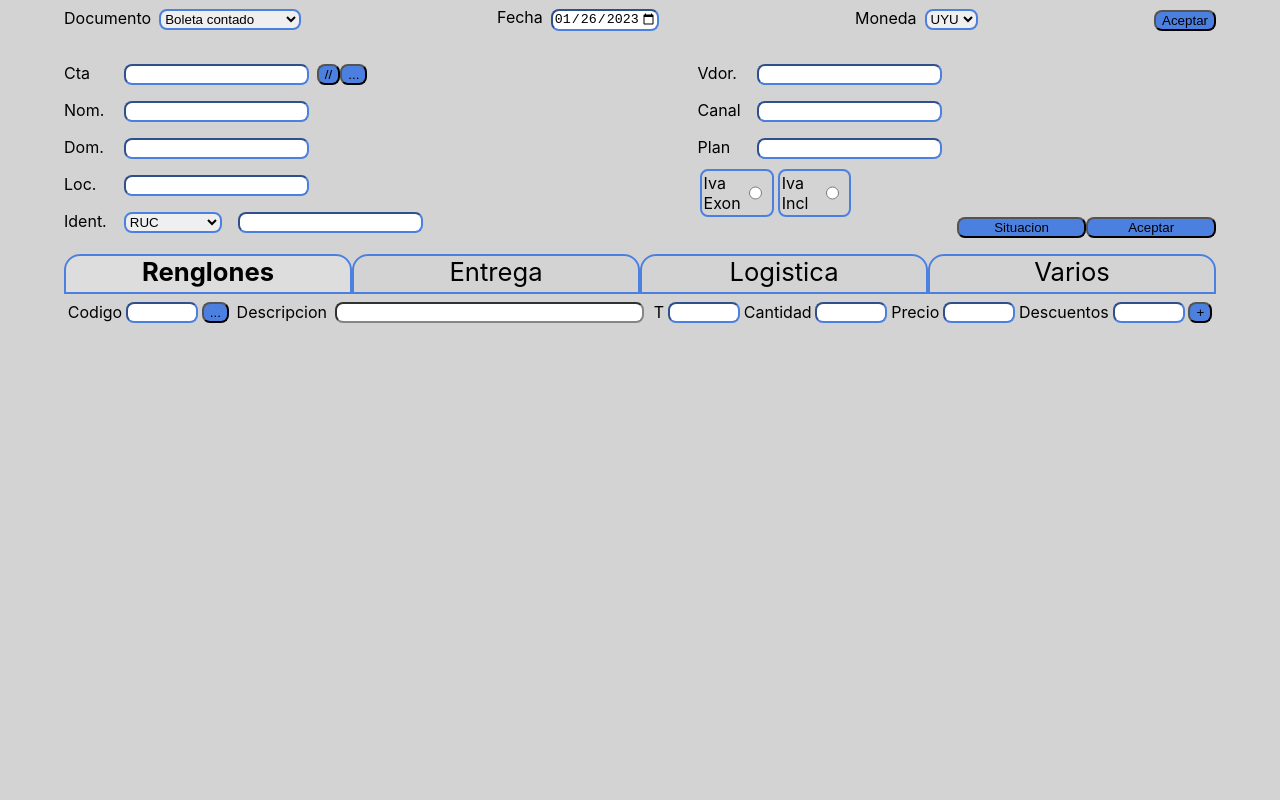
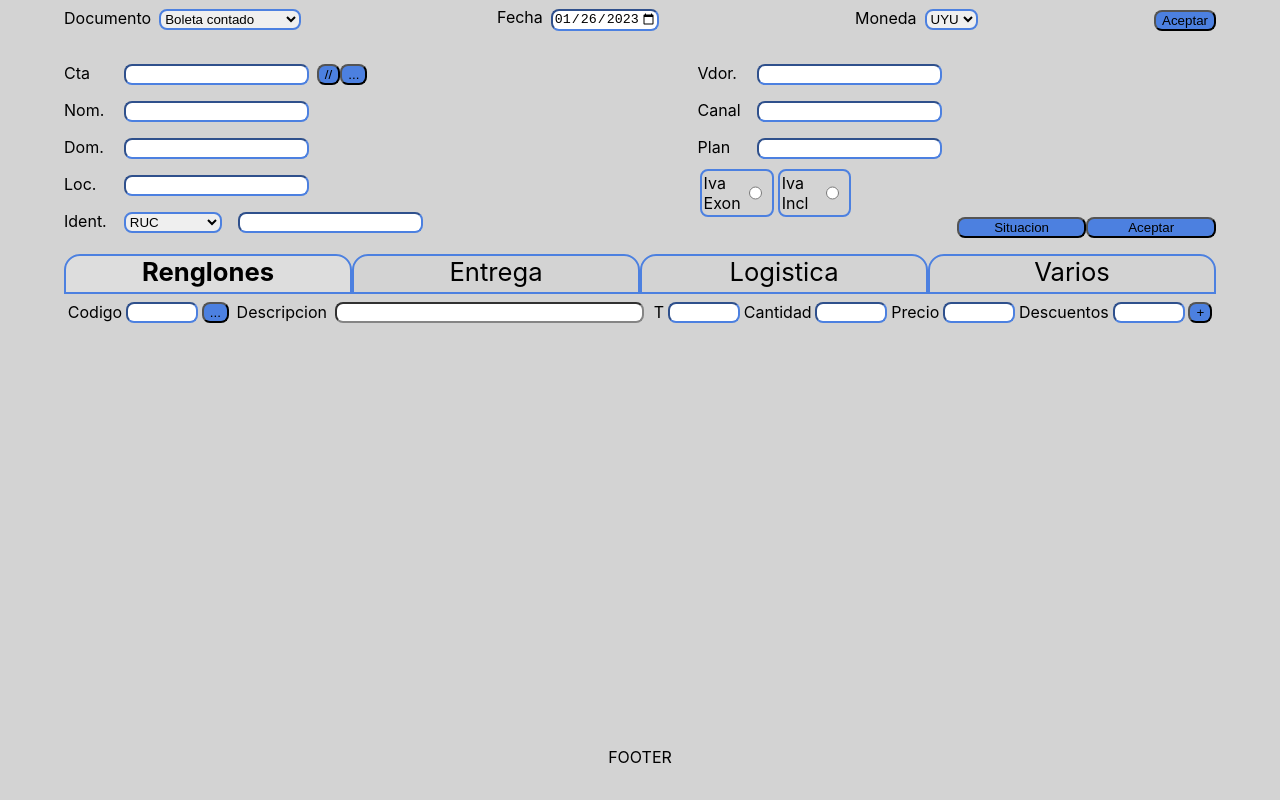
Before and after one commit to BadSh4dow/sofware-ventas-front, a React (Create React App) app: page / in a window 1280 px wide. Built offline with nearby package versions, Linux system fonts and the light colour scheme.

Commit message:
agregar footer y tamaño de lista

```diff
--- a/src/App.css
+++ b/src/App.css
@@ -177,3 +177,11 @@ button{
 .formCargas label{
   margin-left: 0.3vw;
 }
+.listado{
+  height: 50vh;
+}
+.footer{
+  height: 7.3%;
+  margin: 0 5%;
+  width: 90%;
+}
--- a/src/App.js
+++ b/src/App.js
@@ -1,6 +1,7 @@
 import './App.css';
 import Botones from './components/body/botones';
 import Renglones from './components/body/renglones';
+import Footer from './components/footer/footer';
 import TopHeader from './components/header/TopHeader';
 import UnderHeader from './components/header/UnderHeader';
 
@@ -11,6 +12,7 @@ function App() {
       <UnderHeader/>
       <Botones/>
       <Renglones/>
+      <Footer/>
     </div>
   );
 }
--- a/src/components/footer/footer.jsx
+++ b/src/components/footer/footer.jsx
@@ -0,0 +1,9 @@
+import React from "react";
+
+const Footer = () => {
+    return(
+        <div className="footer">FOOTER</div>
+    )
+}
+
+export default Footer
```
